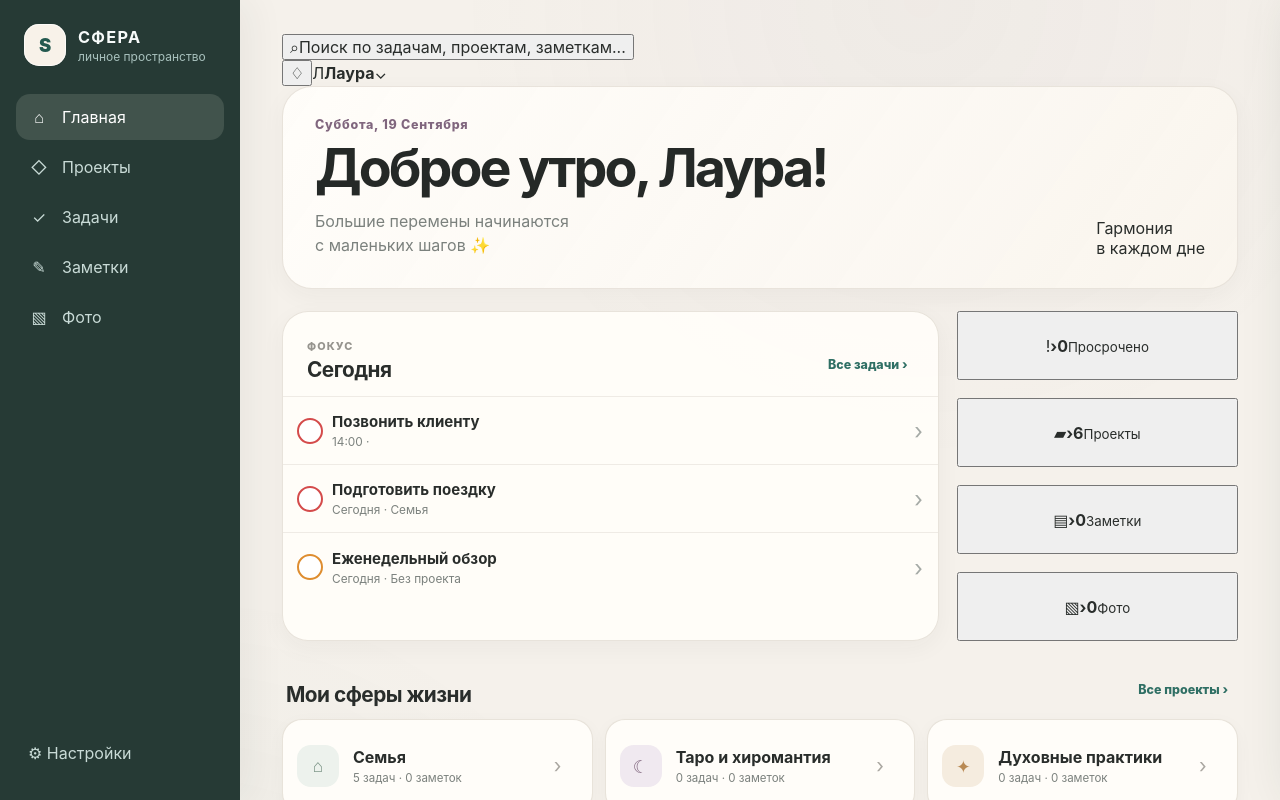
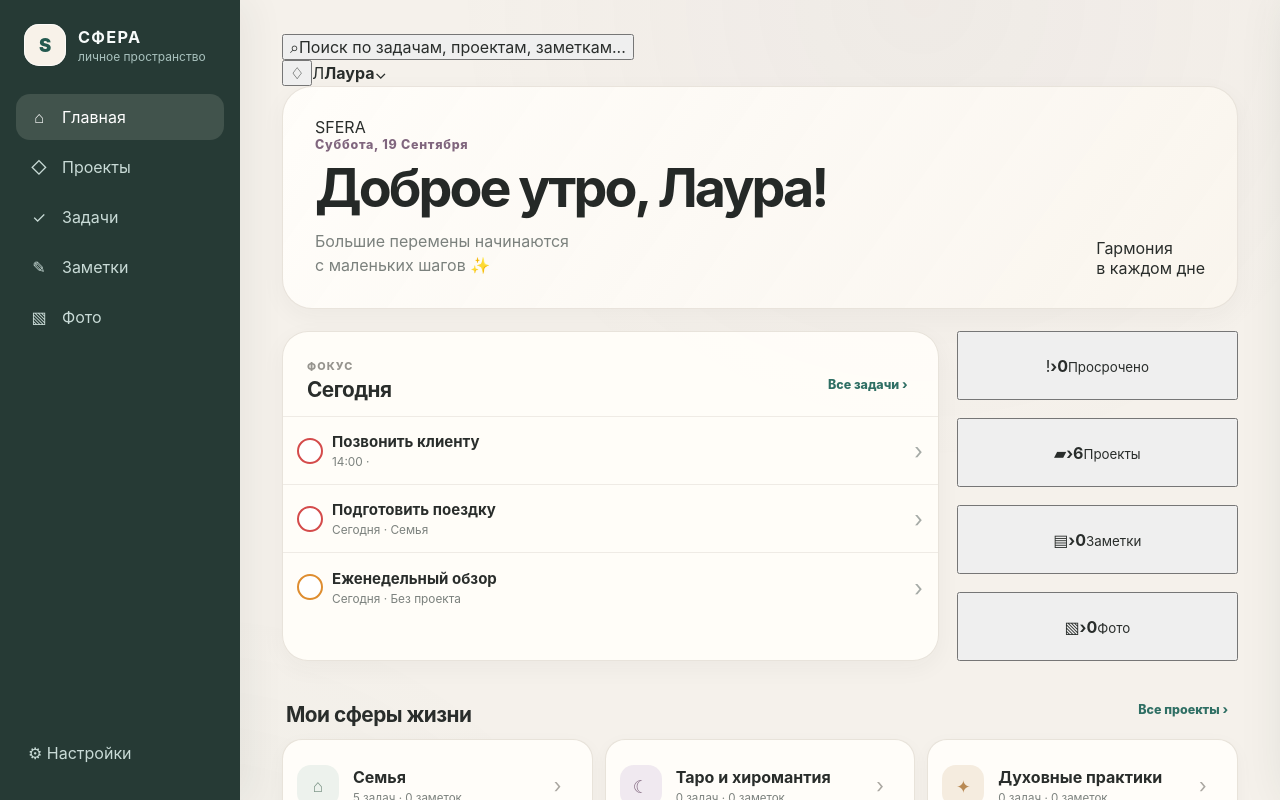
Before and after one commit to inkermankirov-a11y/sfera, a React (Vite) app in the folder apps/web/: page / in a window 1280 px wide. Shown: the top 800 px of the page. Built offline with nearby package versions, Linux system fonts and the light colour scheme.

Commit message:
feat(ui): add dashboard wordmark and section-aware shell classes

```diff
--- a/apps/web/src/App.tsx
+++ b/apps/web/src/App.tsx
@@ -599,7 +599,7 @@ export function App() {
         </div>
       </aside>
 
-      <main className="tasks-page">
+      <main className={`tasks-page section-${mobileSection}`}>
         <header className="desktop-topbar">
           <button className="desktop-search" onClick={() => { setMobileSection("tasks"); setSearchOpen(true); }}>
             <span>⌕</span>
@@ -630,6 +630,7 @@ export function App() {
         <section className={`home-dashboard ${mobileSection === "home" ? "active" : ""}`} aria-hidden={mobileSection !== "home"}>
           <header className="dashboard-hero">
             <div className="dashboard-hero-copy">
+              <div className="dashboard-wordmark">SFERA</div>
               <p className="dashboard-date">{dashboardDate}</p>
               <h1>{greeting}, Лаура!</h1>
               <p className="dashboard-lead">Большие перемены начинаются<br />с маленьких шагов ✨</p>
```
